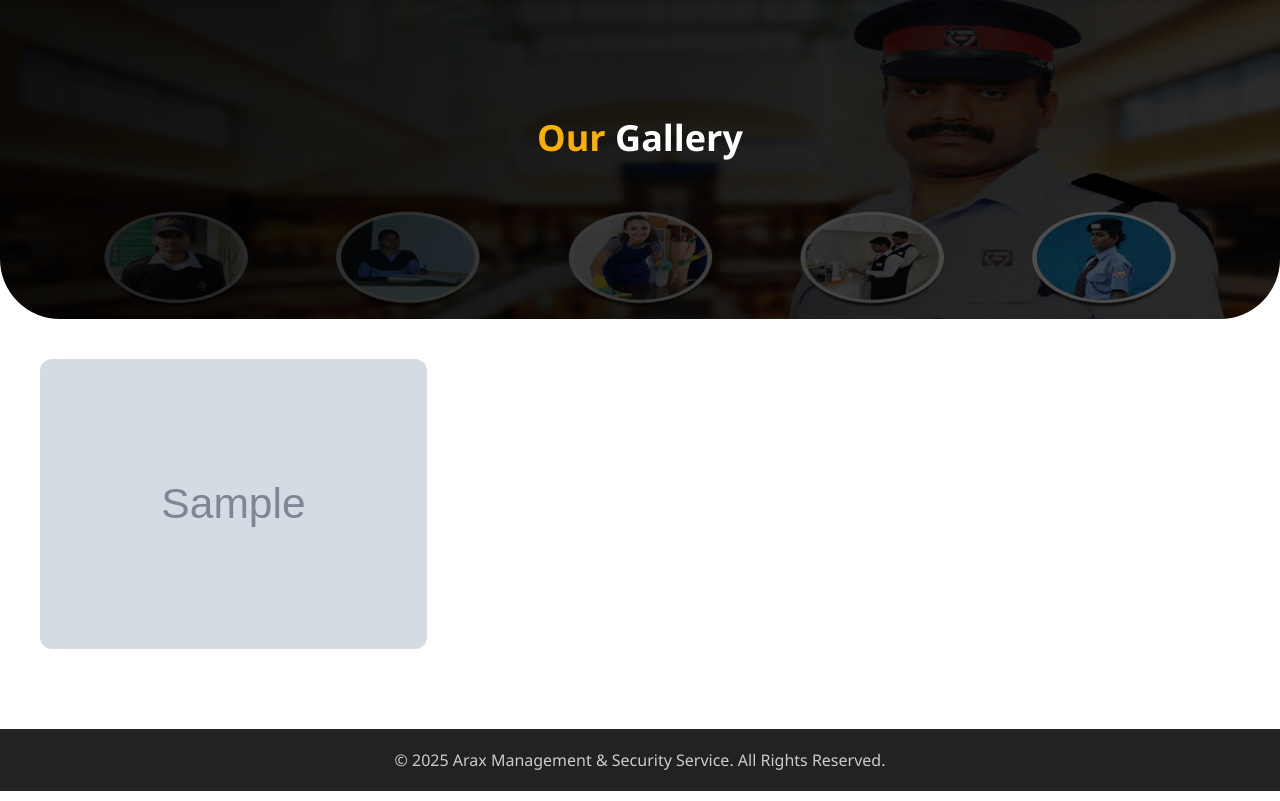
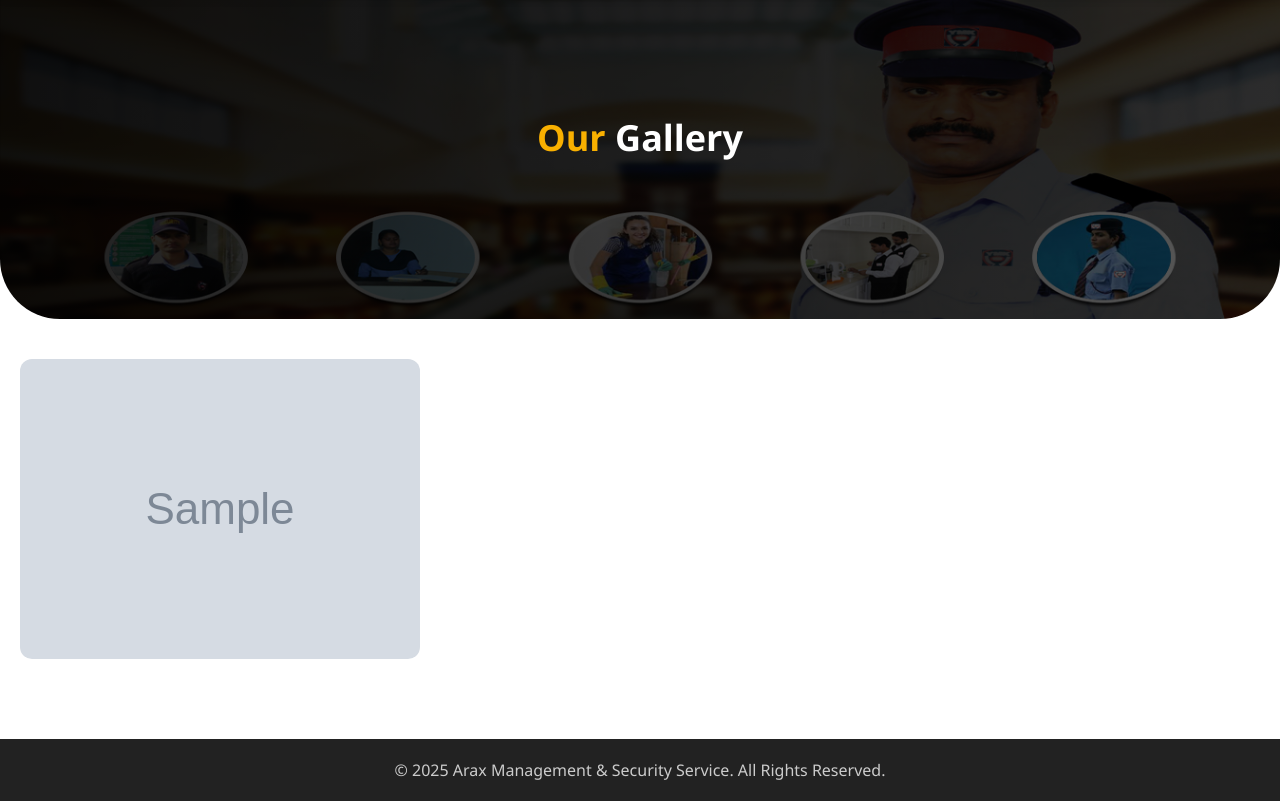
Before and after one commit to vinaykalwala/ARAX, a Django app: page /gallery/ in a window 1280 px wide. Shown: the part 106-907 px from the top of the page. Run offline with Django 5.2, Linux system fonts and the light colour scheme; tables that the repository leaves empty hold one stand-in row (values such as "Sample post"); grey boxes marked "Sample" are stand-in pictures.

Commit message:
gallery chnages

```diff
--- a/templates/gallary.html
+++ b/templates/gallary.html
@@ -36,7 +36,7 @@
     column-count: 3;
     column-gap: 20px;
     padding: 40px 20px;
-    max-width: 1200px;
+    max-width:fit-content;
     margin: auto;
   }
 
```
